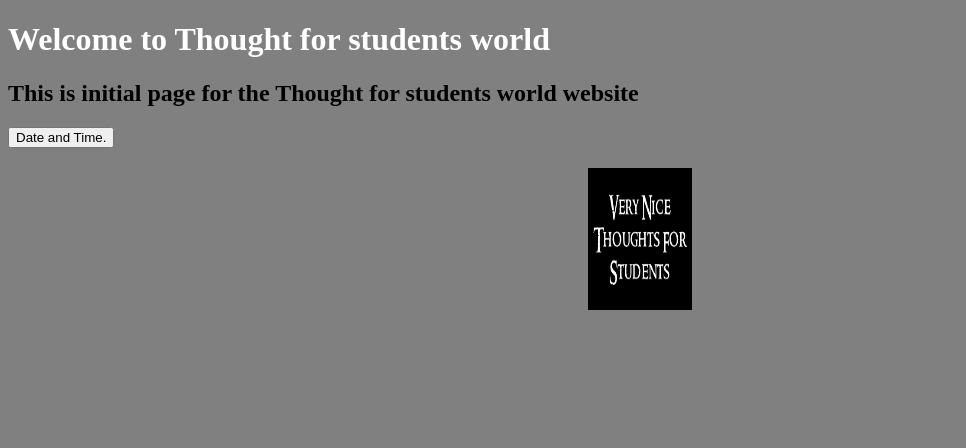
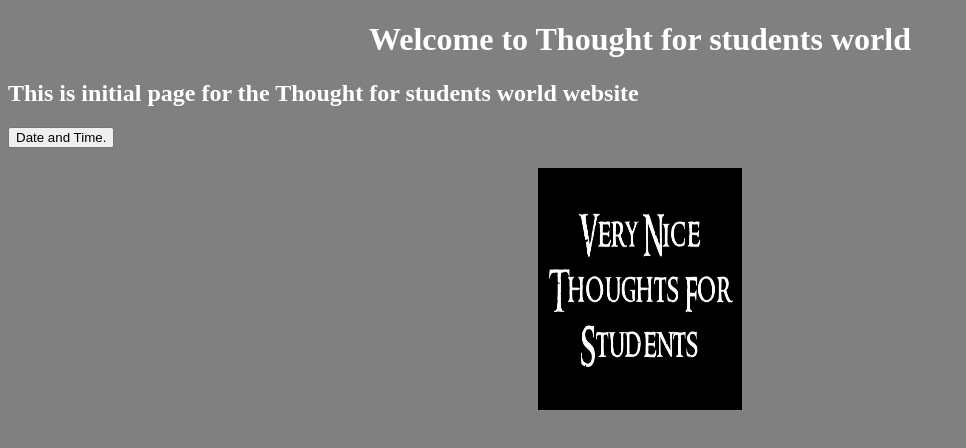
Before and after one commit to KRajesh22/gitdemo.com, a plain HTML site: page Index.html in a window 1280 px wide. Shown: the whole page, without its empty margins (0-966 px from the left). Drawn offline with Linux system fonts and the light colour scheme.

Commit message:
bug has been fixed

```diff
--- a/Index.html
+++ b/Index.html
@@ -13,7 +13,7 @@ h1 {
   text-align: center;
 }
 
-h1 {
+h2 {
   color: white;
   text-align: left;
 }
@@ -34,7 +34,7 @@ p {
 onclick="document.getElementById('demo').innerHTML = Date()">
 Date and Time.</button>
 
-<p><img src="goodthought.jpg" width="104" height="142"></p>
+<p><img src="goodthought.jpg" width="204" height="242"></p>
 
 <p id="demo"></p>
 
```
Also changed, not shown: BGImage.jpg (added).
